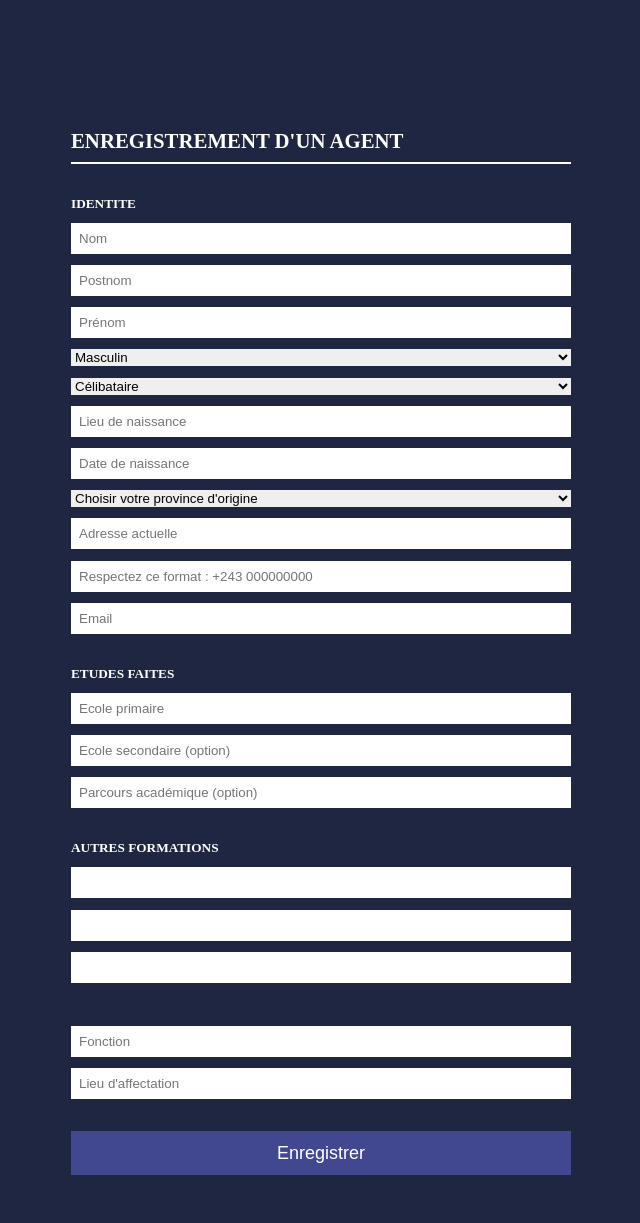
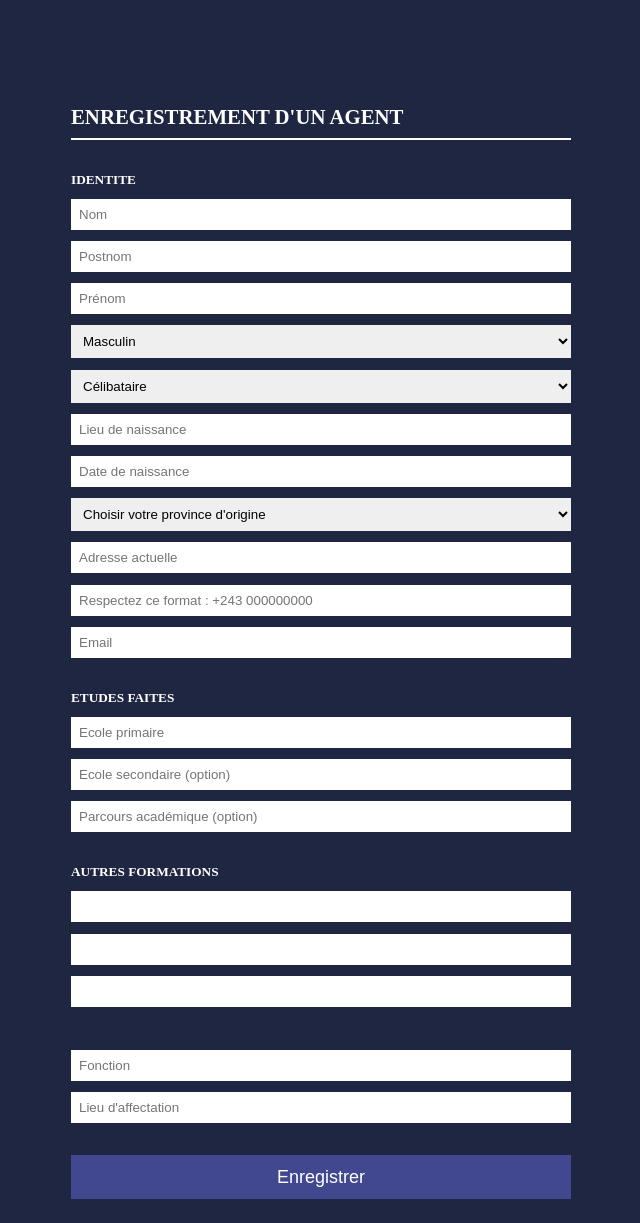
Before and after one commit to tabiseelelwa/dasod, a PHP site: page /agents.php in a window 1280 px wide. Shown: the part 80-1303 px from the top of the page, without its empty margins (319-959 px from the left). Before the commit the page ends 1255 px from the top, so only its background shows below. Run offline with PHP 8.4, Linux system fonts and the light colour scheme; data that the repository does not hold is empty.

Commit message:
select dans css

```diff
--- a/Styles/Style.css
+++ b/Styles/Style.css
@@ -351,6 +351,7 @@
 }
 
 form .identite input,
+form .identite select,
 form .etudes input,
 form .autres_forms input {
   padding: 0.5rem;
```
